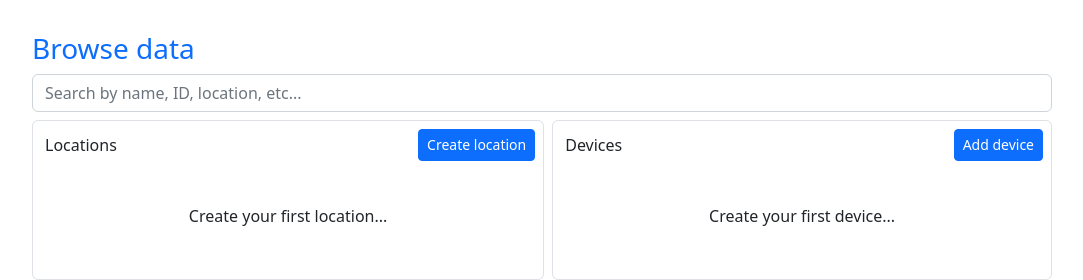
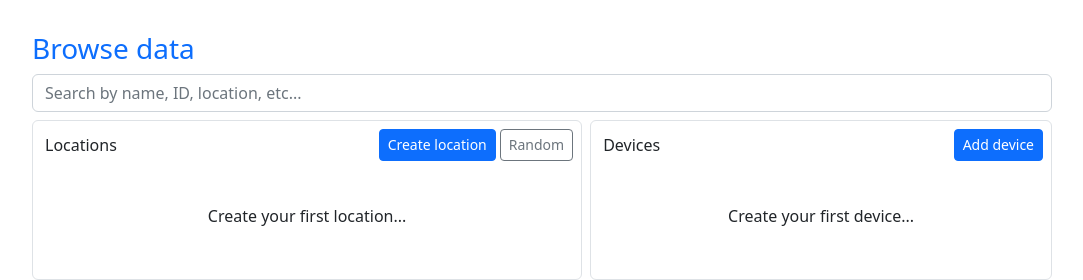
Before and after one commit to TomaszMarczak/electrical-network-visualisation, a React (Vite) app: page / in a window 1280 px wide. Shown: the top 280 px of the page, without its empty margins (98-1181 px from the left). Built offline with nearby package versions, Linux system fonts and the light colour scheme.

Commit message:
Random location generator

```diff
--- a/src/components/Browser.tsx
+++ b/src/components/Browser.tsx
@@ -15,7 +15,7 @@ export default function Browser() {
   const [addConnectionModalShow, setAddConnectionModalShow] =
     useState<boolean>(false);
 
-  const { locations, devices } = useProjectAssets();
+  const { locations, devices, addRandomLocation } = useProjectAssets();
 
   return (
     <div className="py-3 px-5">
@@ -37,6 +37,14 @@ export default function Browser() {
             <div className="p-1 me-auto text-">Locations</div>
             <Button size="sm" onClick={() => setAddLocationModalShow(true)}>
               Create location
+            </Button>
+            <Button
+              className="ms-1"
+              size="sm"
+              onClick={addRandomLocation}
+              variant="outline-secondary"
+            >
+              Random
             </Button>
           </div>
           <LocationsTable />
--- a/src/contexts/ProjectAssetsContext.tsx
+++ b/src/contexts/ProjectAssetsContext.tsx
@@ -1,4 +1,10 @@
-import { useContext, ReactNode, createContext, useState, useRef } from "react";
+import React, {
+  useContext,
+  ReactNode,
+  createContext,
+  useState,
+  useRef,
+} from "react";
 import { useLocalStorage } from "../hooks/useLocalStorage";
 import {
   DeviceObjectType,
@@ -6,6 +12,7 @@ import {
   AlertObjectType,
   ConnectionObjectType,
 } from "./appTypes";
+import { v4 as uuidv4 } from "uuid";
 
 type ProjectAssetsContextType = {
   locations: LocationObjectType[];
@@ -16,6 +23,7 @@ type ProjectAssetsContextType = {
   pushAlert: (variant: string, message: string) => void;
   connections: ConnectionObjectType[];
   setConnections: (value: ConnectionObjectType[]) => void;
+  addRandomLocation: () => void;
 };
 
 const ProjectAssetsContext = createContext({} as ProjectAssetsContextType);
@@ -58,6 +66,17 @@ export const ProjectAssetsProvider = ({
     setAlerts(() => [...alerts, newAlert]);
   };
 
+  const addRandomLocation = () => {
+    const newLocation = {
+      id: uuidv4(),
+      name: `Room ${Math.floor(Math.random() * (200 - 1 + 1) + 1)}`,
+      area: `Floor ${Math.floor(Math.random() * (6 + 2 + 1) - 2)}`,
+      details: null,
+    };
+    setLocations([...locations, newLocation]);
+    pushAlert("success", `New location created!`);
+  };
+
   return (
     <ProjectAssetsContext.Provider
       value={{
@@ -69,6 +88,7 @@ export const ProjectAssetsProvider = ({
         pushAlert,
         connections,
         setConnections,
+        addRandomLocation,
       }}
     >
       {children}
```
